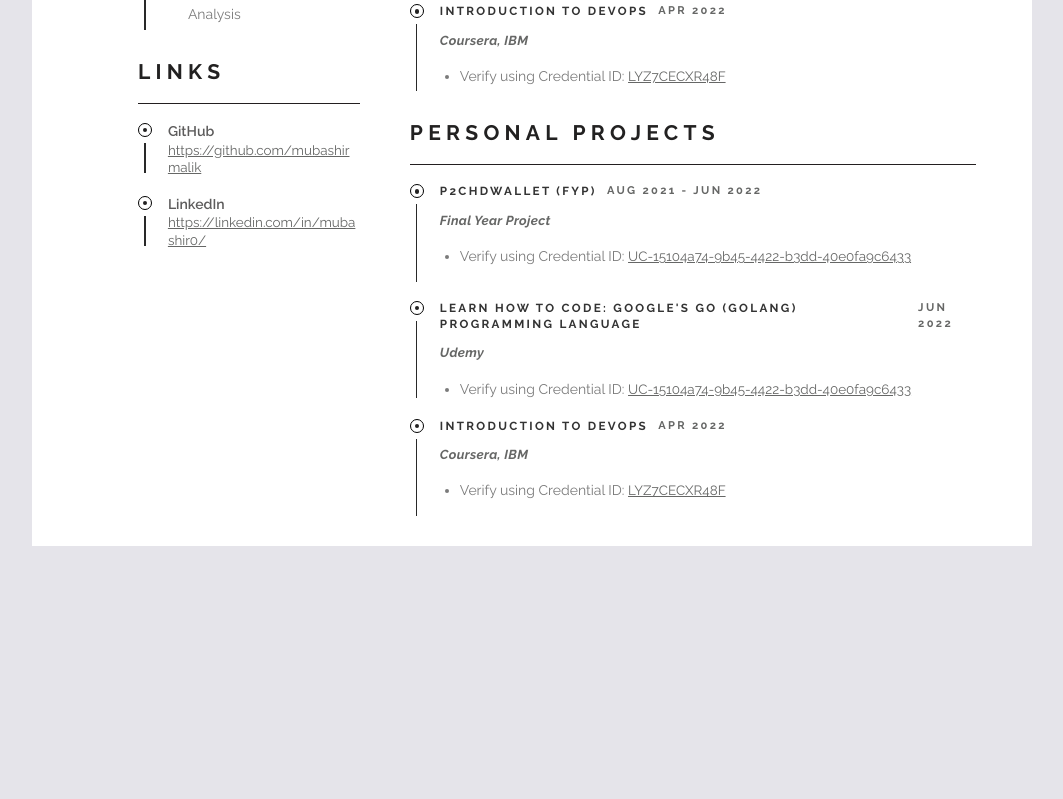
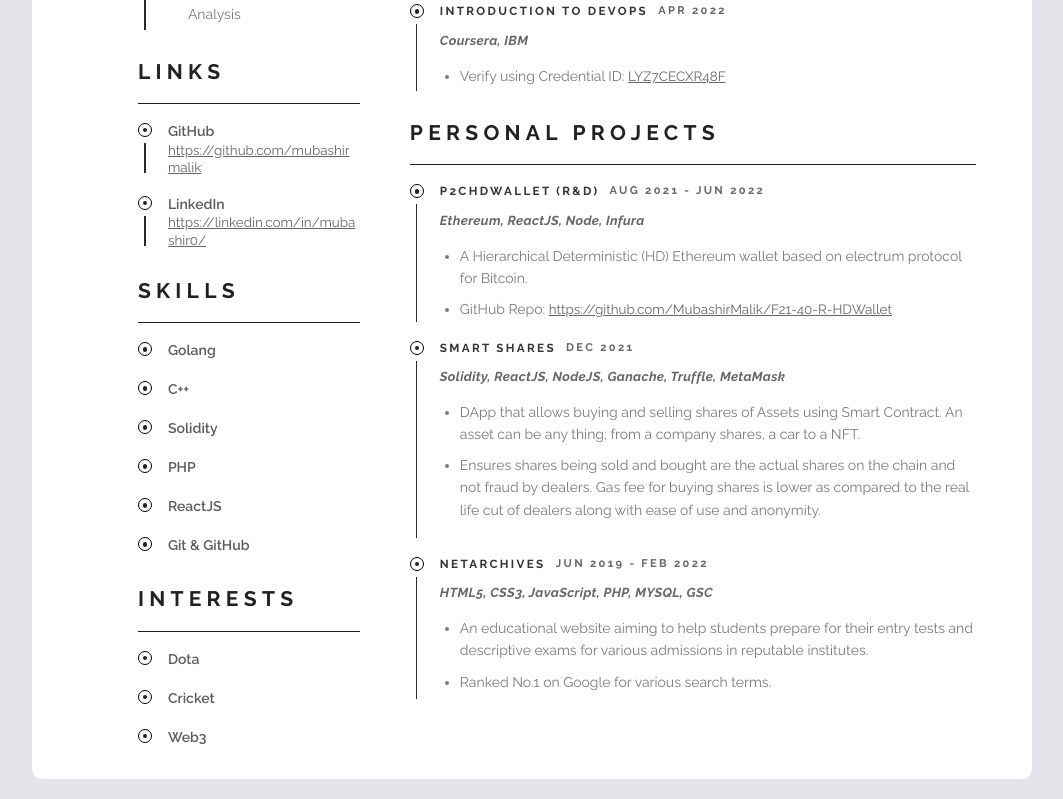
Before and after one commit to RehanMaroof/Resume, a React (Create React App) app: page / in a window 1280 px wide. Shown: the part 1051-1850 px from the top of the page, without its empty margins (122-1185 px from the left). Before the commit the page ends 1617 px from the top, so only its background shows below. Built offline with nearby package versions, Linux system fonts and the light colour scheme; the HTML template or start-up script is replaced by a standard one.

Commit message:
add new sections

```diff
--- a/src/Resume.css
+++ b/src/Resume.css
@@ -9,6 +9,7 @@
     margin-right: 10%;
     height: auto;
     width: 1000px;
+    border-radius: 10px;
 }
 
 .Resume-header {
--- a/src/Resume.js
+++ b/src/Resume.js
@@ -10,16 +10,73 @@ import avatar from './images/2.jpg';
 import './Resume.css'
 
 export default function Resume() {
+
+    const firstName = "Mubashir"
+    const lastName = "AhMed"
+    const jobTitle = "Computer Scientist" // Headline
+    const email = "i180481@nu.edu.pk"
+    const phoneNo = "+92-317-5384929"
+    const address = "House No. 1005, Street 56, G-11/3 Islamabad, 44000, Pakistan"
+    const links = [
+        ["GitHub", "https://github.com/mubashirmalik"],
+        ["LinkedIn", "https://linkedin.com/in/mubashir0/"]
+    ]
+    const skills = ["Golang", "C++", "Solidity", "PHP", "ReactJS", "Git & GitHub"]
+    const interests = ["Dota", "Cricket", "Web3"]
+
+    const displayLinks = links.map((val, idx) => {
+        return (
+            <div className="Item">
+                <div className="Item-left">
+                    <div className="Circle-bullet">
+                        <div className="Inner-circle"></div>
+                    </div>
+                    <StyledLine height="30.2188px" marginLeft="6.1px" />
+                </div>
+                <div className="Item-right">
+                    <span>{val[0]}</span>
+                    <a target="_blank" rel="noreferrer" href={val[1]}>{val[1]}</a>
+                </div>
+            </div>
+        );
+    });
+
+    const displayInterests = interests.map((val) => {
+        return (<div className="Item">
+            <div className="Item-left">
+                <div className="Circle-bullet">
+                    <div className="Inner-circle"></div>
+                </div>
+            </div>
+            <div className="Item-right">
+                <span>{val}</span>
+            </div>
+        </div>);
+    });
+    const displaySkills = skills.map((val) => {
+        return (<div className="Item">
+            <div className="Item-left">
+                <div className="Circle-bullet">
+                    <div className="Inner-circle"></div>
+                </div>
+            </div>
+            <div className="Item-right">
+                <span>{val}</span>
+            </div>
+        </div>);
+    });
+
+
     return(
         <div className="Resume">
             <StyledLine height="62px" />
             <div className="Resume-header">
                 <div className="Bio">
-                    <div className="First-name">Mubashir</div>
-                    <div className="Last-name">Ahmed</div>
+                    <div className="First-name">{firstName}</div>
+                    <div className="Last-name">{lastName}</div>
                     <div className="Job-title">
                         <div className="Circle-filled"></div>
-                        <div>Computer Scientist</div>
+                        <div>{jobTitle}</div>
                     </div>
                 </div>
                 <div className="Avatar">
@@ -32,15 +89,15 @@ export default function Resume() {
                     <div className="Contact-details">
                         <div>
                             <FmdGoodIcon fontSize="small" sx={{ color: "#3e3e3e" }} />
-                            <span>House No. 1005, Street 56, G-11/3 Islamabad, 44000, Pakistan</span>
+                            <span>{address}</span>
                         </div>
                         <div>
                             <PhoneIcon fontSize="small"  sx={{ color: "#3e3e3e" }}/>
-                            <span>+92-317-5384929</span>
+                            <span>{phoneNo}</span>
                         </div>
                         <div>
                             <MailIcon fontSize="small" sx={{ color: "#3e3e3e" }}/>
-                            <span>i180481@nu.edu.pk</span>
+                            <span>{email}</span>
                         </div>
                     </div>
                     <div className="Education">
@@ -75,30 +132,15 @@ export default function Resume() {
                     </div>
                     <div className="Links">
                         <div className="Heading">Links</div>
-                        <div className="Item">
-                            <div className="Item-left">
-                                <div className="Circle-bullet">
-                                    <div className="Inner-circle"></div>
+                        {displayLinks}
                     </div>
-                                <StyledLine height="30.2188px" marginLeft="6.1px" />
+                    <div className="Skills">
+                        <div className="Heading">Skills</div>
+                        {displaySkills}
                     </div>
-                            <div className="Item-right">
-                                <span>GitHub</span>
-                                <a href="https://github.com/mubashirmalik">https://github.com/mubashirmalik</a>
-                            </div>
-                        </div>
-                        <div className="Item">
-                            <div className="Item-left">
-                                <div className="Circle-bullet">
-                                    <div className="Inner-circle"></div>
-                                </div>
-                                <StyledLine height="30.2188px" marginLeft="6.1px" />
-                            </div>
-                            <div className="Item-right">
-                                <span>LinkedIn</span>
-                                <a href="https://linkedin.com/in/mubashir0/">https://linkedin.com/in/mubashir0/</a>
-                            </div>
-                        </div>
+                    <div className="Interests">
+                        <div className="Heading">Interests</div>
+                        {displayInterests}
                     </div>
                 </div>
                 <div className="Right-side">
@@ -235,23 +277,24 @@ export default function Resume() {
                                 <div className="Circle-bullet">
                                     <div className="Inner-circle"></div>
                                 </div>
-                                <StyledLine height="77.094px" marginLeft="6.1px" width="1px" />
+                                <StyledLine height="117.094px" marginLeft="6.1px" width="1px" />
                             </div>
                             <div className="Item-right">
                                 <div className="Item-heading">
                                     <div style={{display: "flex"}}>
-                                    P2CHDWallet (FYP)&nbsp;
+                                    P2CHDWallet (R&D)&nbsp;
                                     <div className="Item-date" style={{marginLeft: "5px"}}>
                                             AUG 2021 - JUN 2022
                                         </div>
                                     </div>
                                     <div className="Item-sub-heading Work-company">
-                                        Final Year Project
+                                        Ethereum, ReactJS, Node, Infura
                                     </div>
                                 </div>
                                 <div className="Item-desc">
                                     <ul>
-                                        <li>Verify using Credential ID: <a target="_blank" rel="noreferrer" href="https://www.udemy.com/certificate/UC-15104a74-9b45-4422-b3dd-40e0fa9c6433/">UC-15104a74-9b45-4422-b3dd-40e0fa9c6433</a></li>
+                                        <li>A Hierarchical Deterministic (HD) Ethereum wallet based on electrum protocol for Bitcoin.</li>
+                                        <li>GitHub Repo: <a href="https://github.com/MubashirMalik/F21-40-R-HDWallet">https://github.com/MubashirMalik/F21-40-R-HDWallet</a></li>
                                     </ul>
                                 </div>
                             </div>
@@ -261,23 +304,27 @@ export default function Resume() {
                                 <div className="Circle-bullet">
                                     <div className="Inner-circle"></div>
                                 </div>
-                                <StyledLine height="77.094px" marginLeft="6.1px" width="1px" />
+                                <StyledLine height="177.094px" marginLeft="6.1px" width="1px" />
                             </div>
                             <div className="Item-right">
                                 <div className="Item-heading">
                                     <div style={{display: "flex"}}>
-                                    Learn How To Code: Google's Go (golang) Programming Language&nbsp;
+                                    Smart Shares&nbsp;
                                         <div className="Item-date" style={{marginLeft: "5px"}}>
-                                            JUN 2022
+                                            DEC 2021
                                         </div>
                                     </div>
                                     <div className="Item-sub-heading Work-company">
-                                        Udemy
+                                        Solidity, ReactJS, NodeJS, Ganache, Truffle, MetaMask
                                     </div>
                                 </div>
                                 <div className="Item-desc">
                                     <ul>
-                                        <li>Verify using Credential ID: <a target="_blank" rel="noreferrer" href="https://www.udemy.com/certificate/UC-15104a74-9b45-4422-b3dd-40e0fa9c6433/">UC-15104a74-9b45-4422-b3dd-40e0fa9c6433</a></li>
+                                        <li>
+                                            DApp that allows buying and selling shares of Assets using Smart Contract. An asset can be any thing; from a company shares, a car to a NFT.
+                                        </li>
+                                        <li>Ensures shares being sold and bought are the actual shares on the chain and not fraud by dealers. Gas fee for buying shares is lower as compared to the real life cut of dealers along with ease of use and anonymity.
+                                        </li>
                                     </ul>
                                 </div>
                             </div>
@@ -287,23 +334,24 @@ export default function Resume() {
                                 <div className="Circle-bullet">
                                     <div className="Inner-circle"></div>
                                 </div>
-                                <StyledLine height="77.094px" marginLeft="6.1px" width="1px" />
+                                <StyledLine height="122.094px" marginLeft="6.1px" width="1px" />
                             </div>
                             <div className="Item-right">
                                 <div className="Item-heading">
                                     <div style={{display: "flex"}}>
-                                    Introduction to DevOps&nbsp;
+                                    NetArchives&nbsp;
                                         <div className="Item-date" style={{marginLeft: "5px"}}>
-                                            APR 2022
+                                            JUN 2019 - FEB 2022
                                         </div>
                                     </div>
                                     <div className="Item-sub-heading Work-company">
-                                        Coursera, IBM
+                                        HTML5, CSS3, JavaScript, PHP, MYSQL, GSC
                                     </div>
                                 </div>
                                 <div className="Item-desc">
                                     <ul>
-                                        <li>Verify using Credential ID: <a target="_blank" rel="noreferrer" href="https://www.coursera.org/account/accomplishments/verify/LYZ7CECXR48F">LYZ7CECXR48F</a></li>
+                                        <li>An educational website aiming to help students prepare for their entry tests and descriptive exams for various admissions in reputable institutes.</li>
+                                        <li>Ranked No.1 on Google for various search terms.</li>
                                     </ul>
                                 </div>
                             </div>
@@ -312,6 +360,5 @@ export default function Resume() {
                 </div>
             </div>
         </div>
-
     );
 }
```
Also changed, not shown: src/images/demo.PNG (added), 1 other file (tests, documents, lock files or other folders). Lines whose indentation alone changed are shown as unchanged.
